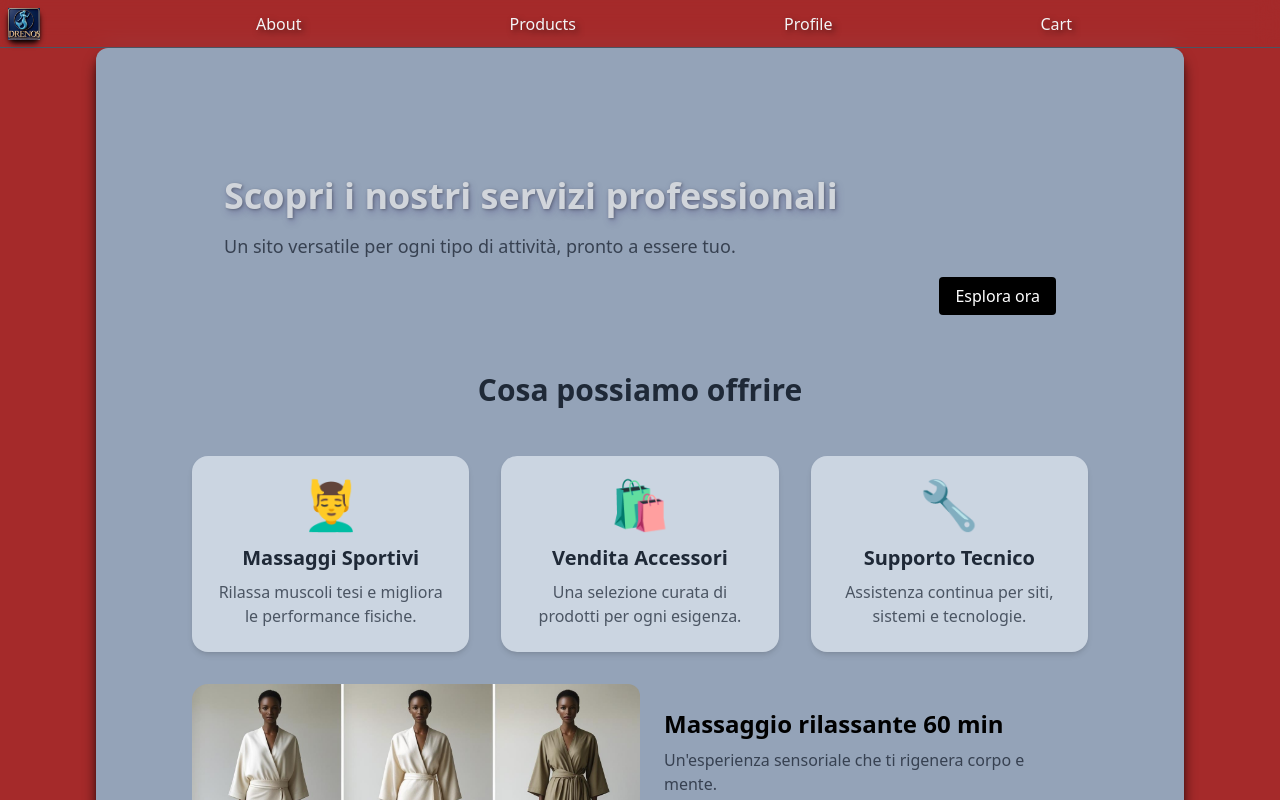
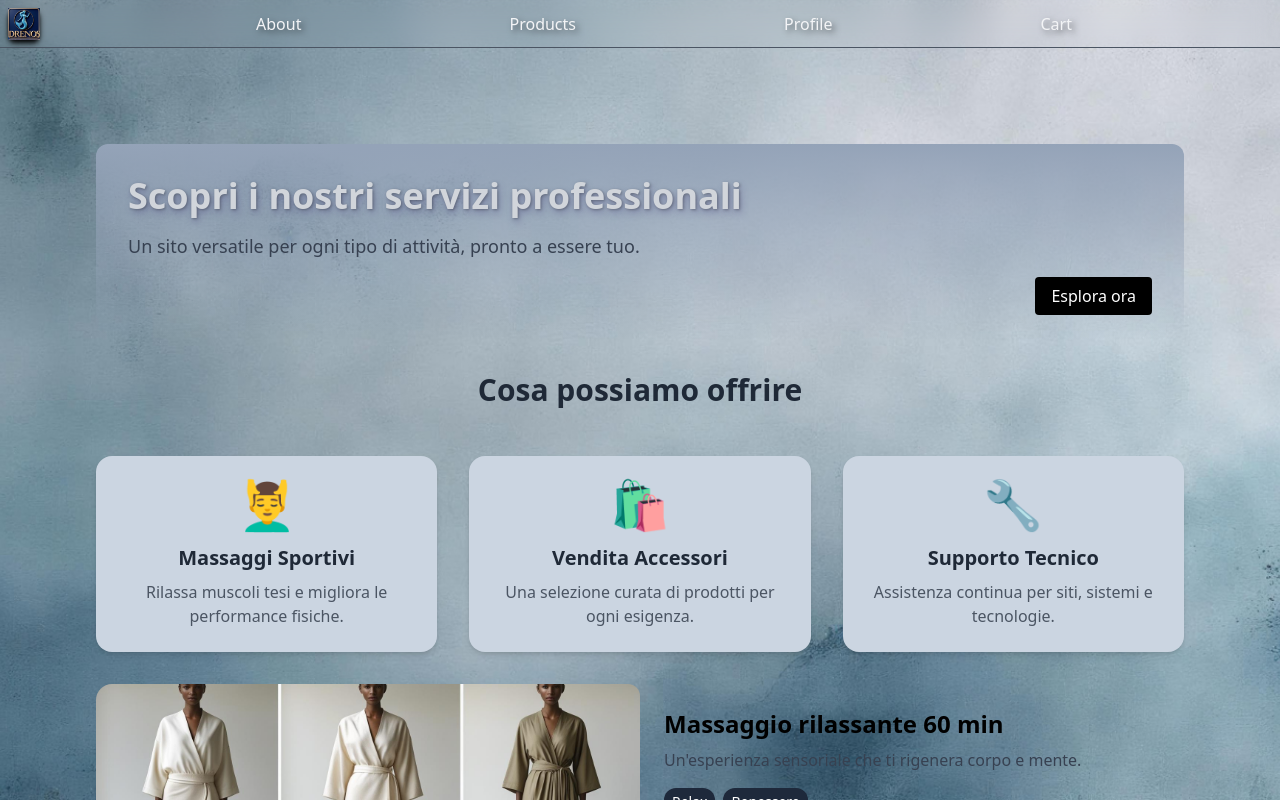
Before and after one commit to AndreaBarberio/drenos-app, a React (Create React App) app: page / in a window 1280 px wide. Shown: the top 800 px of the page. Built offline with nearby package versions, Linux system fonts and the light colour scheme.

Commit message:
feat(ui): bring to standard proj to continue on right brench

```diff
--- a/src/index.css
+++ b/src/index.css
@@ -2,9 +2,7 @@ html, body, #root {
   height: 100%;
 }
 body {
-  /* background-image: url('./assets/drenos/drenosbg-2.png'); */
-
-  background-color: brown;
+  background-image: url('./assets/drenos/drenosbg-2.png');
   background-size: cover;
   background-position: center;
   background-repeat: no-repeat;
--- a/src/layouts/RootLayout.js
+++ b/src/layouts/RootLayout.js
@@ -21,7 +21,7 @@ export default function RootLayout() {
   return (
     <div className="flex flex-col w-full ">
       <DesktopNav productRoute={productRoute} dropLabels={dropLabels} dropUrls={dropUrls} navLinks={navLinks} logo={{ src: logo, alt: "Logo" }} links={navLinks} />
-      <main className="flex-1 mt-12 mb-12 bg-slate-400 shadow-lg shadow-black m-24 rounded-xl ">
+      <main className="flex-1 mt-12 mb-12 ">
         <Outlet />
       </main>
       {/*
```
